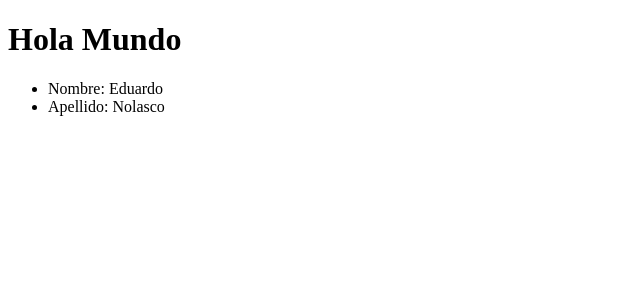
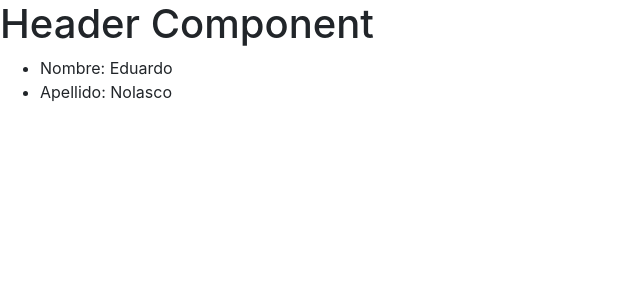
Before and after one commit to edaurdonp1/HolaMundo-AngularBasicConcepts, an Angular app: page / in a window 1280 px wide. Shown: the top 300 px of the page, without its empty margins (0-640 px from the left). Built offline with nearby package versions, Linux system fonts and the light colour scheme.

Commit message:
bootstrap4-header

```diff
--- a/src/app/app.component.html
+++ b/src/app/app.component.html
@@ -1,4 +1,4 @@
-<h1>Hola Mundo</h1>
+<app-header></app-header>
 
 <ul>
   <li>Nombre: {{nombre}} </li>
--- a/src/app/app.module.ts
+++ b/src/app/app.module.ts
@@ -2,10 +2,12 @@
 import { NgModule } from '@angular/core';
 
 import { AppComponent } from './app.component';
+import { HeaderComponent } from "./components/header/header.component";
 
 @NgModule({
   declarations: [
-    AppComponent
+    AppComponent,
+    HeaderComponent
   ],
   imports: [
     BrowserModule
--- /dev/null
+++ b/src/app/components/header/header.component.ts
@@ -0,0 +1,9 @@
+import { Component } from '@angular/core';
+
+@Component({
+  selector: 'app-header',
+  template: `<h1>Header Component</h1>`
+})
+export class HeaderComponent {
+
+}
--- a/src/index.html
+++ b/src/index.html
@@ -6,6 +6,9 @@
   <base href="/">
   <meta name="viewport" content="width=device-width, initial-scale=1">
   <link rel="icon" type="image/x-icon" href="favicon.ico">
+
+  <!-- bootstrap -->
+  <link rel="stylesheet" href="https://cdn.jsdelivr.net/npm/bootstrap@4.5.3/dist/css/bootstrap.min.css" integrity="sha384-TX8t27EcRE3e/ihU7zmQxVncDAy5uIKz4rEkgIXeMed4M0jlfIDPvg6uqKI2xXr2" crossorigin="anonymous">
 </head>
 <body>
   <app-root></app-root>
```
